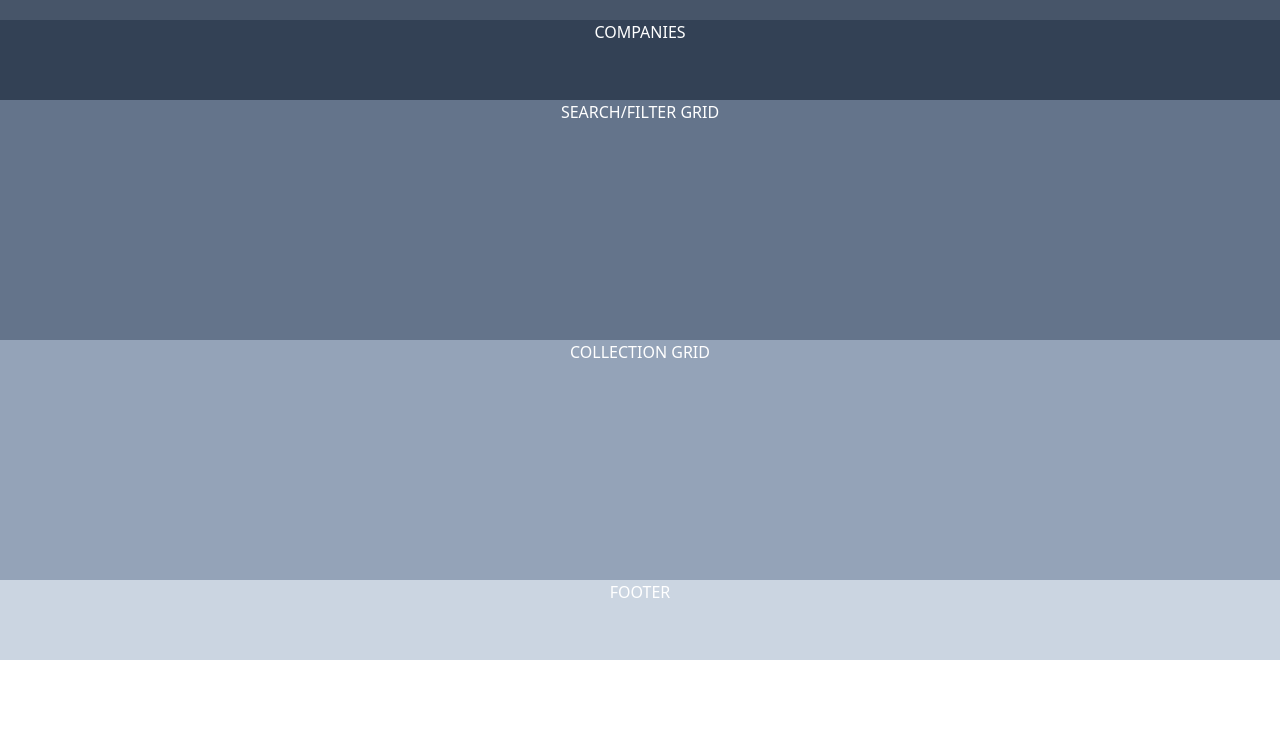
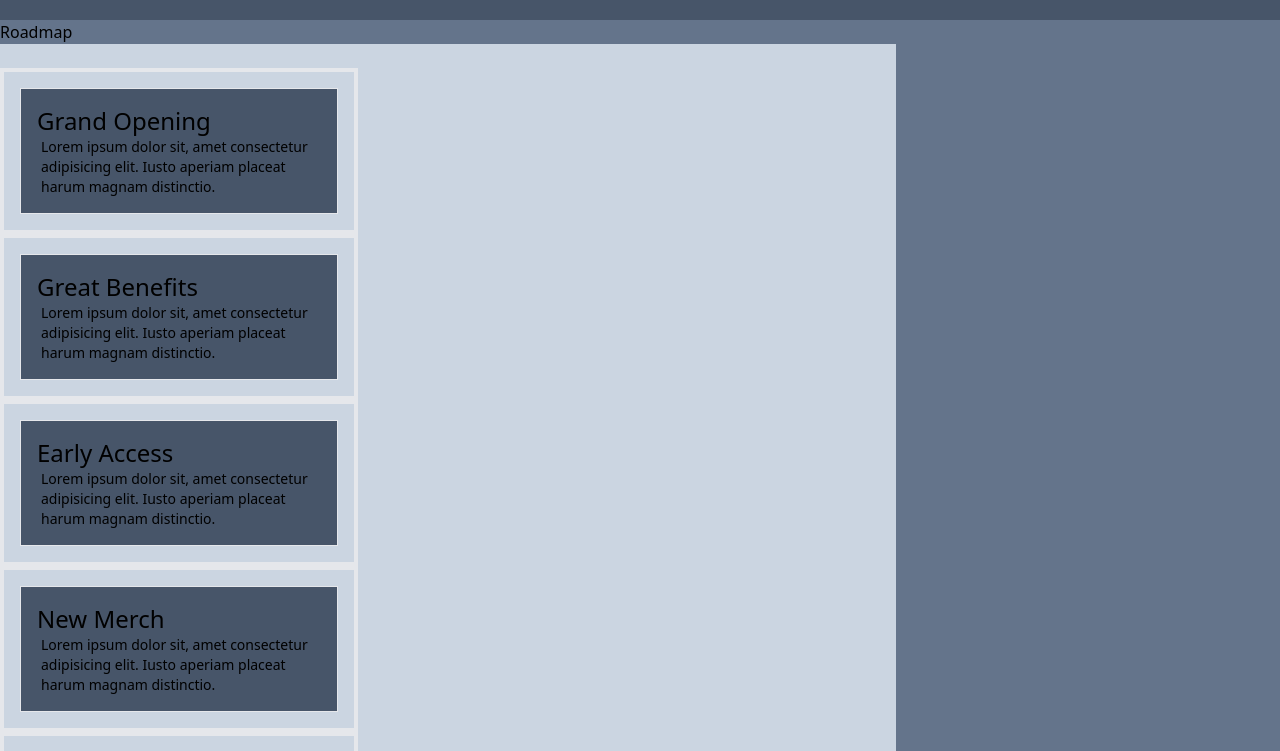
Before and after one commit to CharlesCarr/next-nft-landing-page, a Next.js app: page / in a window 1280 px wide. Shown: the part 1580-2331 px from the top of the page. Before the commit the page ends 2240 px from the top, so only its background shows below. Built offline with nearby package versions, Linux system fonts and the light colour scheme.

Commit message:
added roadmap components and positions

```diff
--- /dev/null
+++ b/components/sections/Roadmap.tsx
@@ -0,0 +1,88 @@
+import { useRef, useLayoutEffect } from 'react';
+import gsap from "gsap";
+import ScrollTrigger from "gsap/ScrollTrigger";
+
+
+const Roadmap = () => {
+//     const revealRefs  = useRef<HTMLHeadingElement[]>([]);
+//   revealRefs.current = [];
+//   gsap.registerPlugin(ScrollTrigger);
+
+//   const addToRefs = (el: HTMLHeadingElement) => {
+//     if (el && !revealRefs.current.includes(el)) {
+//       revealRefs.current.push(el);
+//     }
+//   };
+
+//   useLayoutEffect(() => {
+//     let t1 = gsap.timeline();
+//     revealRefs.current.forEach((el, index) => {
+//       t1.fromTo(
+//         el.childNodes[0],
+//         {
+//           y: "0",
+//         },
+//         {
+//           y: "-30%",
+
+//           scrollTrigger: {
+//             id: `section-${index + 1}`,
+//             trigger: el,
+//             start: "top center+=200px",
+//             end: "bottom center",
+//             scrub: true,
+//             // markers:true,
+//           },
+//         }
+//       );
+//     });
+
+    // return () => {
+    //     if (t1) t1.kill();
+    //   };
+    // }, []);
+
+  return (
+    <div className="min-h-screen w-screen relative inline-block overflow-hidden bg-slate-500">
+        <h1>Roadmap</h1>
+
+        <div className="w-[70%] height-[200vh] bg-slate-400 mx-0 my-auto flex justify-center items-center relative">
+            <div className="flex justify-center items-center">
+                {/* svg of middle line animation */}
+            </div>
+
+            <ul className="list-none w-full h-full flex flex-col justify-center items-center bg-slate-300 text-black">
+                <li className="text-black w-full h-full flex">&nbsp;</li>
+                {/* ref={() => addToRefs()} */}
+                <li className="text-black w-full h-full flex" >
+                    <div className="w-[40%] h-fit p-4 border-4">
+                        <p className="h-fit bg-slate-600 p-4 relative border"><span className="block text-2xl">Grand Opening</span><span className="block text-sm weight-md mx-1 my-0">Lorem ipsum dolor sit, amet consectetur adipisicing elit. Iusto aperiam placeat harum magnam distinctio.</span></p>
+                    </div>
+                </li>
+                <li className="text-black w-full h-full flex">
+                    <div className="w-[40%] h-fit p-4 border-4">
+                        <p className="h-fit bg-slate-600 p-4 relative border"><span className="block text-2xl">Great Benefits</span><span className="block text-sm weight-md mx-1 my-0">Lorem ipsum dolor sit, amet consectetur adipisicing elit. Iusto aperiam placeat harum magnam distinctio.</span></p>
+                    </div>
+                </li>
+                <li className="text-black w-full h-full flex">
+                    <div className="w-[40%] h-fit p-4 border-4">
+                        <p className="h-fit bg-slate-600 p-4 relative border"><span className="block text-2xl">Early Access</span><span className="block text-sm weight-md mx-1 my-0">Lorem ipsum dolor sit, amet consectetur adipisicing elit. Iusto aperiam placeat harum magnam distinctio.</span></p>
+                    </div>
+                </li>
+                <li className="text-black w-full h-full flex">
+                    <div className="w-[40%] h-fit p-4 border-4">
+                        <p className="h-fit bg-slate-600 p-4 relative border"><span className="block text-2xl">New Merch</span><span className="block text-sm weight-md mx-1 my-0">Lorem ipsum dolor sit, amet consectetur adipisicing elit. Iusto aperiam placeat harum magnam distinctio.</span></p>
+                    </div>
+                </li>
+                <li className="text-black w-full h-full flex">
+                    <div className="w-[40%] h-fit p-4 border-4">
+                        <p className="h-fit bg-slate-600 p-4 relative border"><span className="block text-2xl">Holders Ranking</span><span className="block text-sm weight-md mx-1 my-0">Lorem ipsum dolor sit, amet consectetur adipisicing elit. Iusto aperiam placeat harum magnam distinctio.</span></p>
+                    </div>
+                </li>
+            </ul>
+        </div>
+    </div>
+  )
+}
+
+export default Roadmap
--- a/package.json
+++ b/package.json
@@ -9,6 +9,7 @@
     "lint": "next lint"
   },
   "dependencies": {
+    "gsap": "^3.11.3",
     "next": "13.0.0",
     "react": "18.2.0",
     "react-dom": "18.2.0"
--- a/pages/index.tsx
+++ b/pages/index.tsx
@@ -6,6 +6,7 @@ import Nav from '../components/Nav';
 import NFTGrid from '../components/sections/NFTGrid';
 import ProjectGrid from '../components/sections/ProjectGrid';
 import Top from '../components/Top';
+import Roadmap from '../components/sections/Roadmap';
 
 export default function Home() {
   return (
@@ -20,10 +21,11 @@ export default function Home() {
       <Top />
       <Carousel />
 
-      <Companies />
+      <Roadmap />
 
+      {/* <Companies />
       <NFTGrid />
-      <ProjectGrid />
+      <ProjectGrid /> */}
       <Footer />
     </div>
   )
```
Also changed, not shown: 1 other file (tests, documents, lock files or other folders).
